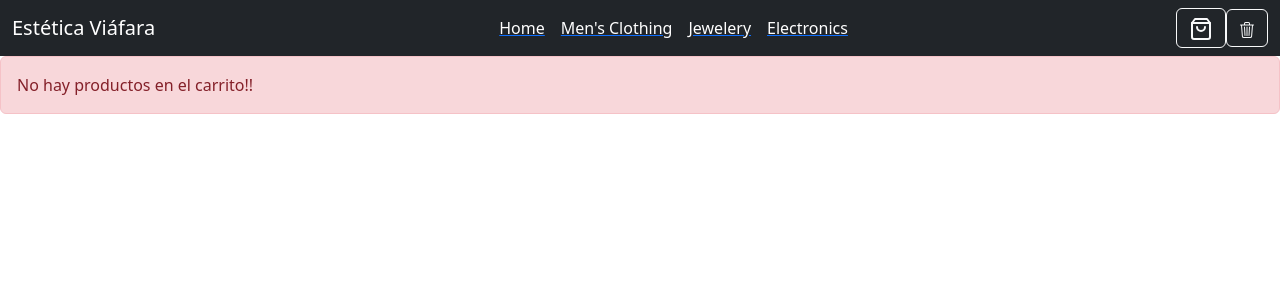
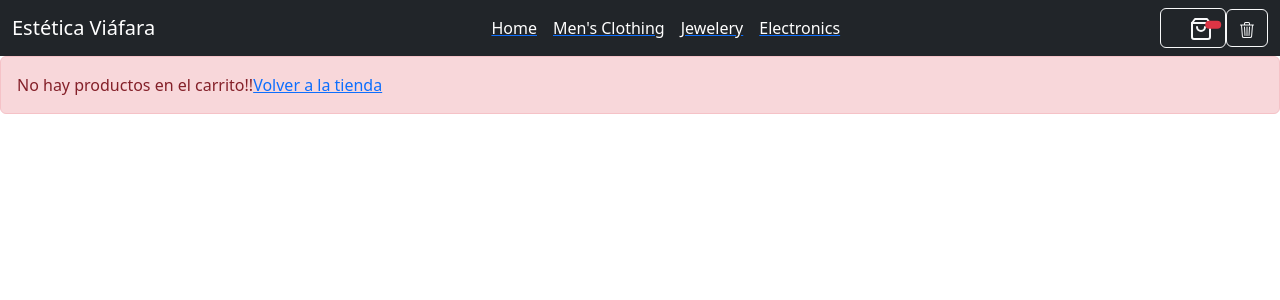
Before and after one commit to GarciaRapisarda/TiendaEstetica-GarciaRapisarda, a React (Create React App) app: page /Cart in a window 1280 px wide. Shown: the top 300 px of the page. Built offline with nearby package versions, Linux system fonts and the light colour scheme.

Commit message:
Item Collection2

```diff
--- a/src/Components/Cart.js
+++ b/src/Components/Cart.js
@@ -1,6 +1,9 @@
 import React, { useContext } from 'react'
 import { CartContext } from './Context/CartContext'
 import ItemCart from './ItemCart'
+import { Button } from 'react-bootstrap';
+import { Link } from 'react-router-dom';
+import { addDoc, collection, getFirestore } from 'firebase/firestore';
 
 
 
@@ -8,7 +11,7 @@ import ItemCart from './ItemCart'
 
 const Cart = () => {
   const { listaDeProductos, totalPrice} = useContext(CartContext)
-
+console.log(listaDeProductos)
   const ordenDeCompra = {
     cliente: {
       nombre: "Juan De La Cruz",
@@ -18,7 +21,14 @@ const Cart = () => {
 
     },
     items: listaDeProductos.map(product =>({ id: product.id, title: product.title, price: product.price, quantity: product.quantity })),
-    total: totalPrice()
+    total: totalPrice(),
+  }
+
+  const handleClick = () => {
+    const db = getFirestore();
+    const ordersCollection = collection(db, 'orders');
+    addDoc(ordersCollection, ordenDeCompra)
+    .then(({id}) => { console.log(id)})
   }
 
   if (listaDeProductos.length === 0) {
@@ -27,6 +37,7 @@ return (
     <div>
       <div className="alert alert-danger" role="alert">
   No hay productos en el carrito!!
+  <Link to="/">Volver a la tienda</Link>
    </div>
 
     </div>
@@ -35,10 +46,15 @@ return (
 
 return (
   <div>{
-    listaDeProductos.map(product => <ItemCart key={product.id} product={product} />)
+
+    listaDeProductos.map(product => ( <ItemCart key={product.id} product={product} /> ))
+
   }
-
-    Cart </div>
+  <p>
+    <strong>Total: ${totalPrice()}</strong>
+  </p>
+  <button onClick={handleClick}>Realizar Orden</button>
+     </div>
 )
 }
 
--- a/src/Components/CartWidget.js
+++ b/src/Components/CartWidget.js
@@ -5,11 +5,12 @@ import { CartContext } from './Context/CartContext'
 
 const CartWidget = () => {
 
-    const { clearCart } = useContext(CartContext)
+    const { clearCart, totalProducts } = useContext(CartContext)
     return (
         <div>
         <Link to="/Cart">
         <button className='btn btn-outline-light justify-content-end'>
+            <span className="top-0 start-100 translate-middle badge rounded-pill bg-danger">{totalProducts() || ""} </span>
             <svg
                 xmlns="http://www.w3.org/2000/svg"
                 width="24"
@@ -26,6 +27,7 @@ const CartWidget = () => {
                 <path d="M3 6L21 6"></path>
                 <path d="M16 10a4 4 0 01-8 0"></path>
             </svg>
+
         </button>
         </Link>
         <button onClick={() => clearCart ()} className='btn btn-outline-light justify-content-end'>
--- a/src/Components/Context/CartContext.js
+++ b/src/Components/Context/CartContext.js
@@ -7,7 +7,7 @@ export const CartContext = createContext({});
 export const CartContextProvider = ({children, defaultValue}) => {
   const [listaDeProductos, setListaDeProductos] = useState([]);
 
-  const agregarItem = (product) => {
+  /* const agregarItem = (product) => {
     const repeatedItemIndex = listaDeProductos.findIndex(
       (item) => item.id === product.id
     );
@@ -22,20 +22,27 @@ export const CartContextProvider = ({children, defaultValue}) => {
     } else {
       setListaDeProductos([product, ...listaDeProductos]);
     }
-  };
+  }; */
 
-  const eliminarItem = (id) => {
-    const indexToRemove = listaDeProductos.findIndex((item) => item.id === id);
-    if (listaDeProductos[indexToRemove].quantity === 1) {
-      setListaDeProductos(listaDeProductos.filter((i) => i.id !== id));
+  const agregarItem = (product, quantity) => {
+    let newCarrito;
+    let prod = listaDeProductos.find(prod => prod.id === product.id);
+    if (prod) {
+      prod.quantity += quantity;
+      newCarrito = [...listaDeProductos];
     } else {
-      setListaDeProductos(
-        listaDeProductos.map((p) =>
-          p.id === id ? { ...p, quantity: p.quantity - 1 } : p
-        )
-      );
+      prod = {...product, quantity: quantity};
+      newCarrito = [...listaDeProductos, prod];
     }
-  };
+    setListaDeProductos(newCarrito);
+  }
+
+  const eliminarItem = (product) => {
+    const newCarrito = listaDeProductos.filter(prod => prod.id !== product.id);
+    setListaDeProductos(newCarrito);
+  }
+
+
 
   const clearCart = () => {
     setListaDeProductos([]);
--- a/src/Components/EstadoCompra.js
+++ b/src/Components/EstadoCompra.js
@@ -1,4 +1,4 @@
-import React from 'react'
+/* import React from 'react'
 import Cart from './Cart'
 
 const EstadoCompra = ({compra}) => {
@@ -11,4 +11,4 @@ const EstadoCompra = ({compra}) => {
   )
 }
 
-export default EstadoCompra
+export default EstadoCompra */
--- a/src/Components/ItemCart.js
+++ b/src/Components/ItemCart.js
@@ -1,15 +1,27 @@
-import React from 'react'
+import React, { useContext } from 'react'
+import { CartContext } from './Context/CartContext';
 
-const ItemCart = ({ id, categoryId, title, description, price, imageId, rating  }) => {
+const ItemCart = ({product}) => {
+    const {eliminarItem} = useContext(CartContext);
   return (
-    <div>
-        <ul className="list-group list-group-flush">
-  <li className="list-group-item">{title}</li>
-  <li className="list-group-item">{description}</li>
-  <li className="list-group-item">{price}</li>
+    <div className="card mb-3" style={{"max-width": "540px"}}>
+  <div className="row g-0">
+    <div className="col-md-4">
+      <img src={product.imageId} className="img-fluid rounded-start" alt={product.id}/>
+    </div>
+    <div className="col-md-8">
+      <div className="card-body">
+        <h5 className="card-title">{product.title}</h5>
+        <p className="card-text">{product.description}</p>
+        <div className="btn btn-primary">${product.price}</div>
+        <p><strong>Cantidad : {product.quantity}</strong></p>
+        <button type="button" className="btn btn-danger" onClick={() => eliminarItem(product)}>Eliminar Producto</button>
+      </div>
+    </div>
+  </div>
+</div>
 
-</ul>
-        ItemCart</div>
+
   )
 }
 
--- a/src/Components/ItemDetail.js
+++ b/src/Components/ItemDetail.js
@@ -6,7 +6,7 @@ import { CartContext } from "./Context/CartContext";
 
 const ItemDetail = ({item}) => {
     const [irAlCarrito, setIrAlCarrito] = useState(false);
-    const { listaDeProductos, agregarItem, eliminarItem} = useContext(CartContext)
+    const { listaDeProductos, agregarItem} = useContext(CartContext)
 
     const onAdd = ( quantity) => {
         setIrAlCarrito(true);
@@ -36,6 +36,7 @@ const ItemDetail = ({item}) => {
                     </Link> :
                     <ItemCount stock={5} initial={1} onAdd={onAdd} />
          }
+
                 </div>
             </div>
         </div>
```
Also changed, not shown: src/Components/Contacto.js (added, +12 -0 lines).
